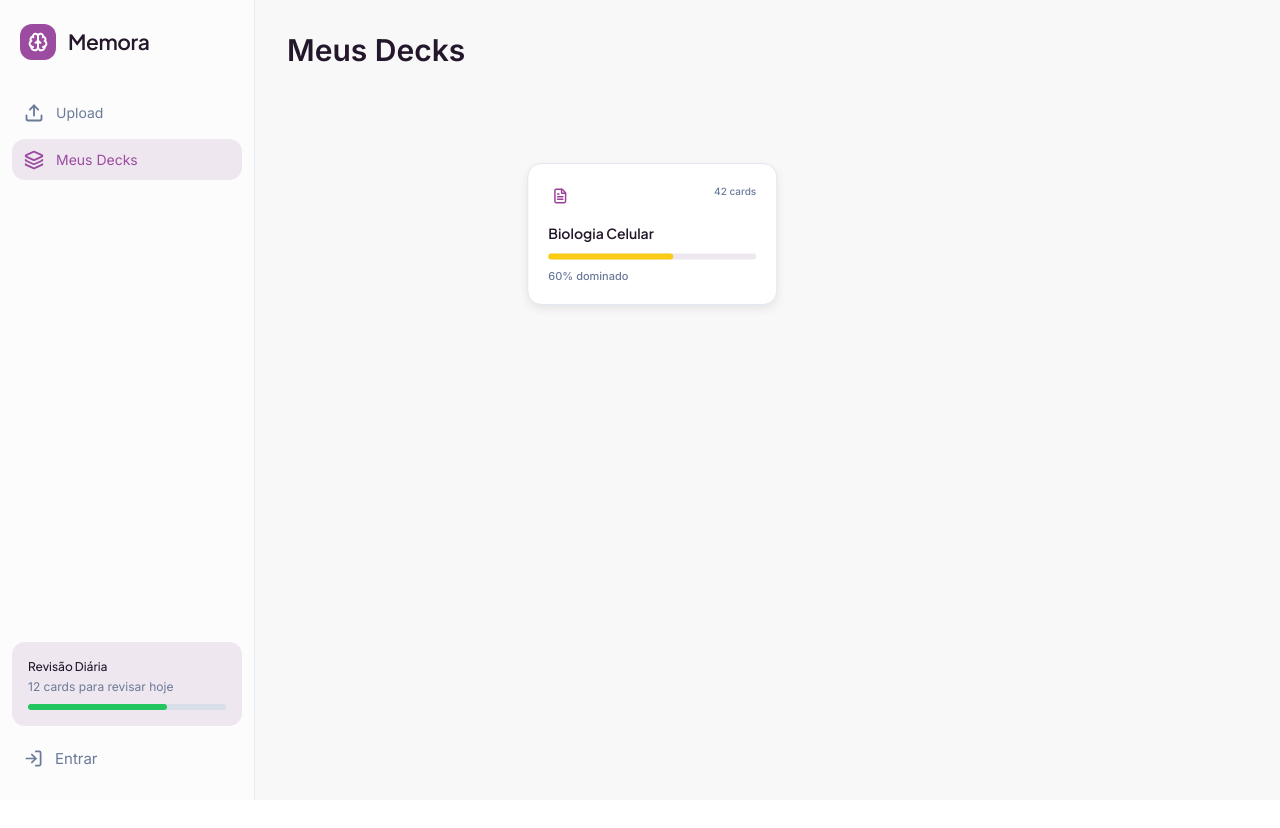
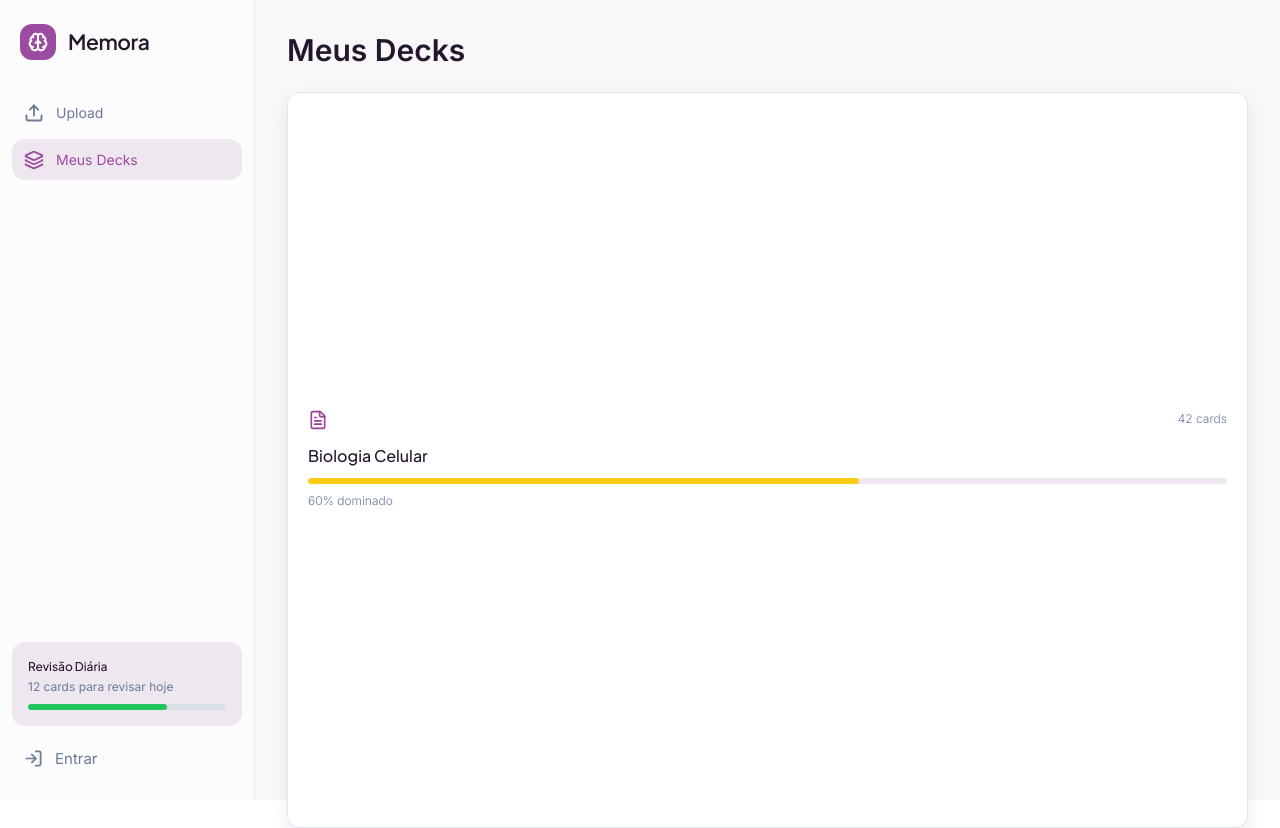
Before and after one commit to sofiaavallone/MEMORA, a React (Vite) app in the folder client/: page /decks in a window 1280 px wide. Before the commit the page ends 800 px from the top, so only its background shows below. Built offline with nearby package versions, Linux system fonts and the light colour scheme.

Commit message:
fix: corrigir espaçamentos e tamanho do deck card

```diff
--- a/client/src/components/deckCard.tsx
+++ b/client/src/components/deckCard.tsx
@@ -14,27 +14,26 @@ export function DeckCard({
   onClick,
 }: DeckCardProps) {
   return (
-    <div className="scale-50">
-        <button
+      <button
         onClick={onClick}
-        className="w-full max-w-[500px] rounded-[28px] border border-[#e1e7f0] border-[2px] bg-white p-10 text-left shadow-[0_8px_20px_rgba(0,0,0,0.08)] transition-all duration-200 hover:-translate-y-1 hover:shadow-[0_12px_28px_rgba(0,0,0,0.12)] hover:border-[#ebdae9]">
-        <div className="mb-8 flex items-start justify-between">
-            <div className="flex h-12 w-12 items-center justify-center text-[#9b3f98]">
-              <FileText size={32} strokeWidth={2.2} />
+        className="w-full h-full rounded-[13px] border border-[#e1e7f0] bg-white p-5 text-left shadow-[0_8px_20px_rgba(0,0,0,0.08)] transition-all duration-200 hover:-translate-y-1 hover:shadow-[0_12px_28px_rgba(0,0,0,0.12)] hover:border-[#ebdae9]">
+        <div className="mb-4 flex items-start justify-between">
+            <div className="flex items-center justify-center text-[#9b3f98]">
+              <FileText size={20} strokeWidth={2} />
             </div>
 
-            <span className="text-[20px] font-medium text-[#6b7a99]">
+            <span className="text-[12px] font-light text-[#6b7a99]">
               {cardsCount} cards
             </span>
         </div>
 
-        <h2 className="mb-6 text-[28px] font-heading font-semibold leading-tight text-[#24172b]">
+        <h2 className="mb-3 text-[16px] font-heading font-medium leading-tight text-[#24172b]">
             {title}
         </h2>
 
-        <div className="mb-4 h-3 w-full rounded-full bg-[#eee7ef]">
+        <div className="mb-2 h-1.5 w-full rounded-full bg-[#eee7ef]">
             <div
-            className={`h-3 rounded-full transition-all duration-500 ${
+            className={`h-1.5 rounded-full transition-all duration-500 ${
                 masteredPercentage < 50
                   ? "bg-red-400"
                   : masteredPercentage < 70
@@ -45,10 +44,9 @@ export function DeckCard({
             />
         </div>
 
-        <p className="text-[22px] font-medium text-[#6b7a99]">
+        <p className="text-[12px] font-light text-[#6b7a99]">
             {masteredPercentage}% dominado
         </p>
-        </button>
-    </div>
+      </button>
   );
 }
```
